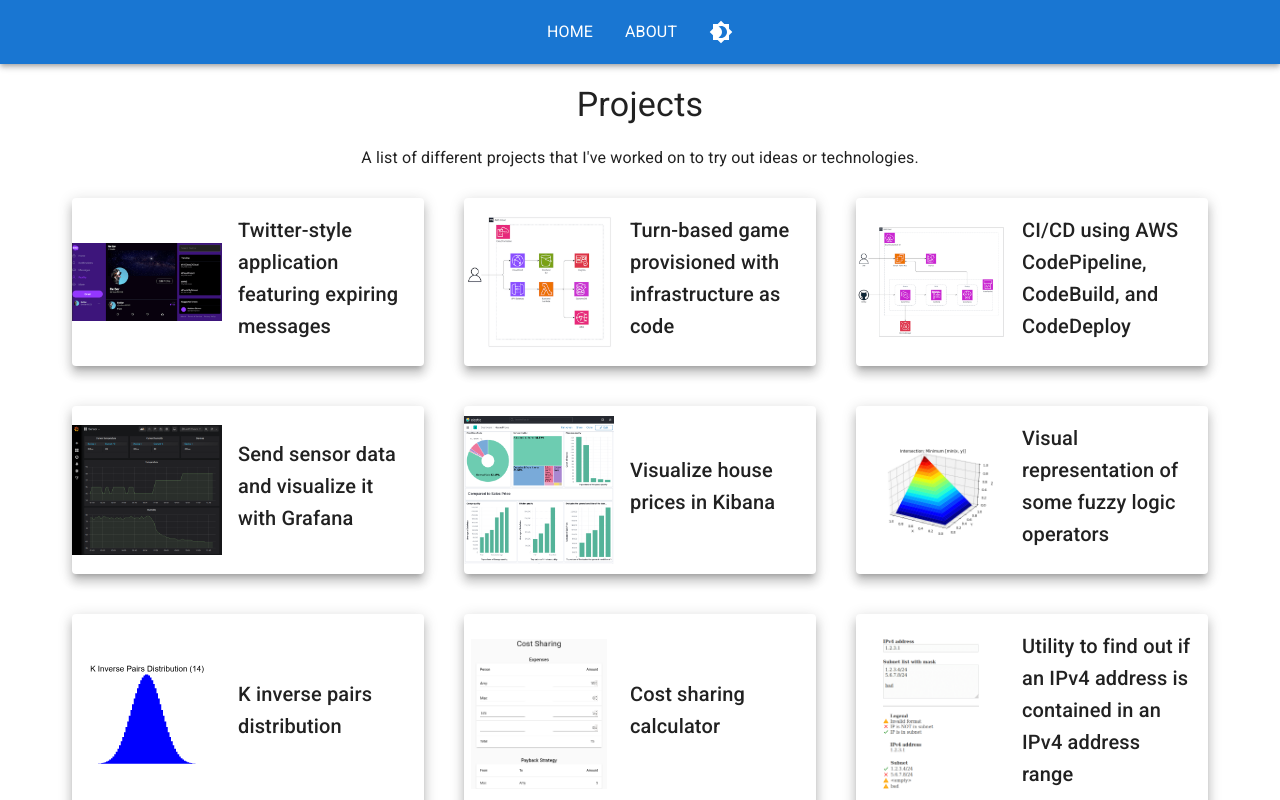
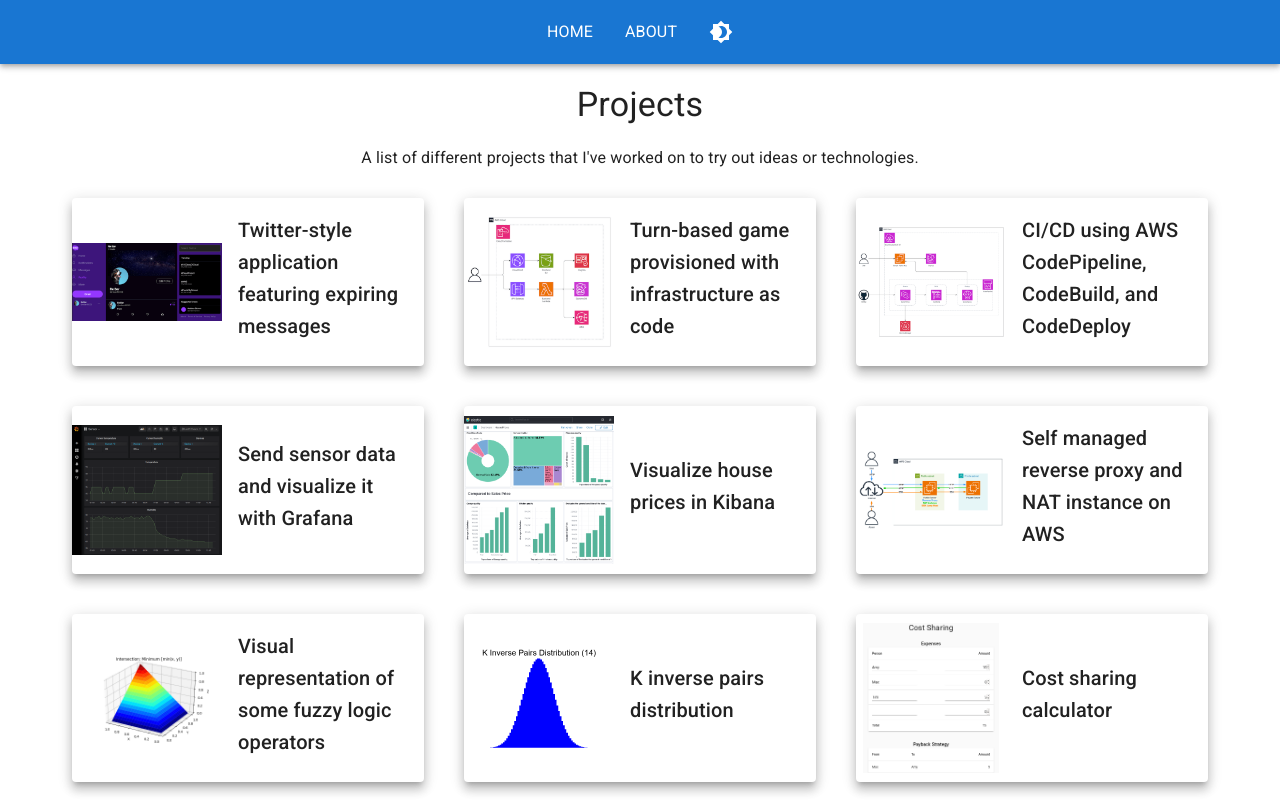
Before and after one commit to danielwohlgemuth/danielwohlgemuth.github.io, a React (Create React App) app: page /#/ in a window 1280 px wide. Shown: the top 800 px of the page. Built offline with nearby package versions, Linux system fonts and the light colour scheme.

Commit message:
Add reverse proxy and NAT instance project

```diff
--- a/src/Components/Home.js
+++ b/src/Components/Home.js
@@ -27,6 +27,11 @@ const projects = [
     name: "Visualize house prices in Kibana",
     url: "https://github.com/danielwohlgemuth/visualize-house-prices-in-kibana",
     image: "visualize-house-prices-in-kibana.png",
+  },
+  {
+    name: "Self managed reverse proxy and NAT instance on AWS",
+    url: "https://github.com/danielwohlgemuth/experiments/tree/main/2025/aws-simple-architecture",
+    image: "reverse-proxy-nat-instance.png",
   },
   {
     name: "Visual representation of some fuzzy logic operators",
```
Also changed, not shown: public/images/reverse-proxy-nat-instance.png (added).
